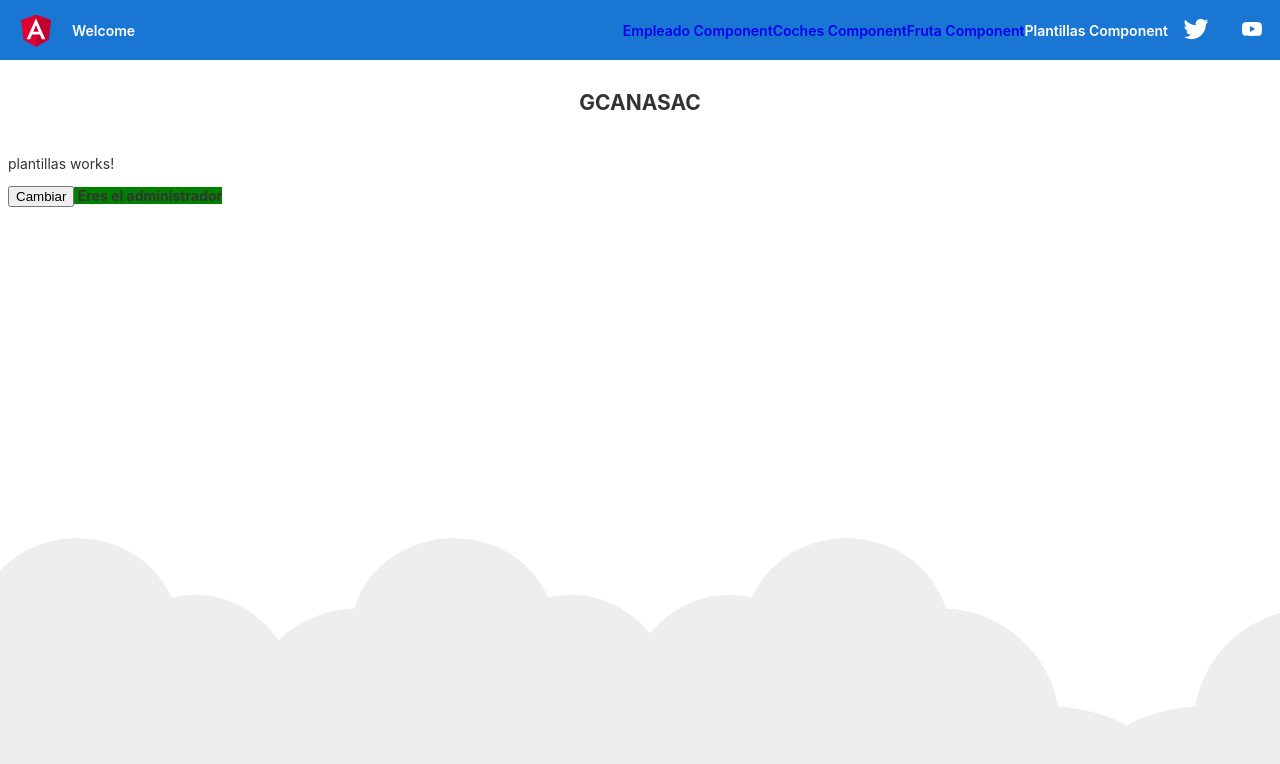
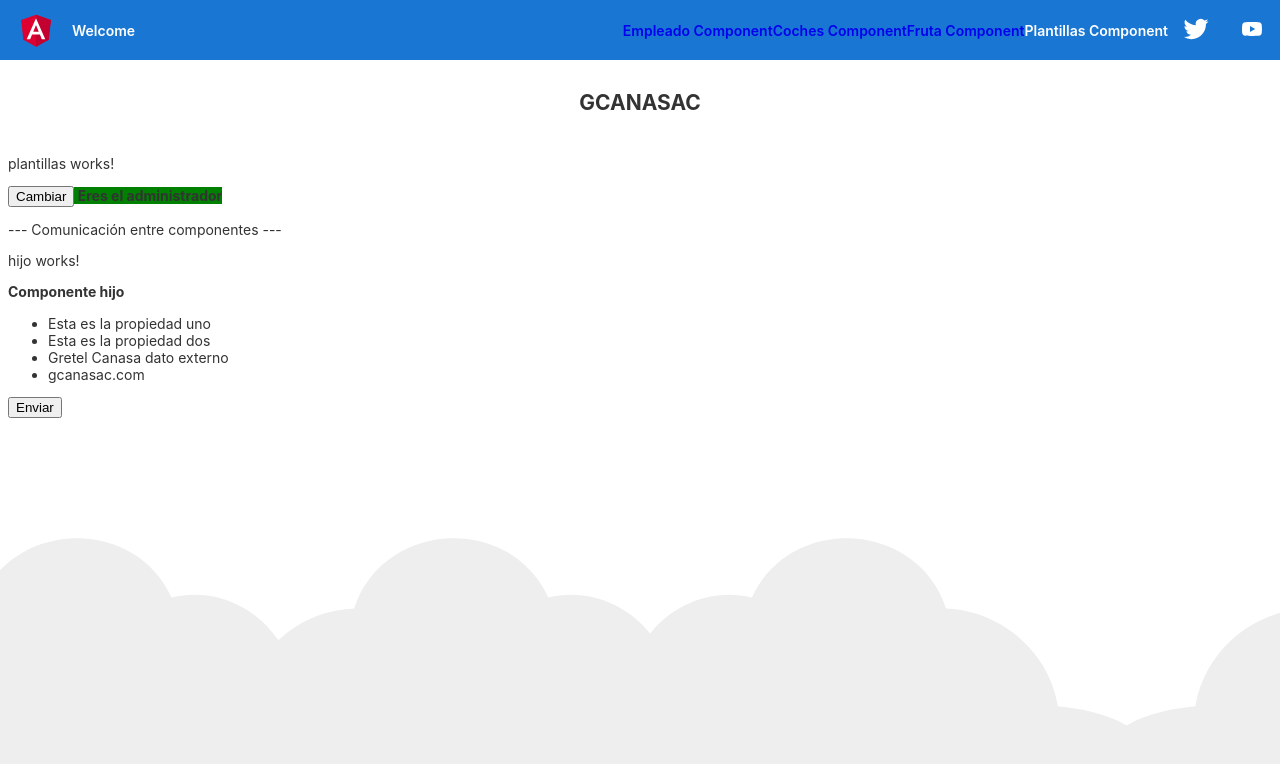
Before and after one commit to elesine/curso-angular, an Angular app: page /plantillas in a window 1280 px wide. Shown: the top 764 px of the page. Built offline with nearby package versions, Linux system fonts and the light colour scheme.

Commit message:
comunicacion entre componentes

```diff
--- a/src/app/app.module.ts
+++ b/src/app/app.module.ts
@@ -9,8 +9,10 @@ import { HomeComponent } from './home/home.component';
 import { ContactoComponent } from './contacto/contacto.component';
 import { ConversorPipe } from './pipes/conversor.pipe';
 import { CochesComponent } from './coches/coches.component';
-import {  HttpClientModule } from '@angular/common/http';
+import { HttpClientModule } from '@angular/common/http';
 import { PlantillasComponent } from './plantillas/plantillas.component';
+import { HijoComponent } from './hijo/hijo.component';
+
 @NgModule({
   declarations: [
     AppComponent,
@@ -21,6 +23,7 @@ import { PlantillasComponent } from './plantillas/plantillas.component';
     ConversorPipe,
     CochesComponent,
     PlantillasComponent,
+    HijoComponent,
 
   ],
   imports: [
--- a/src/app/coches/coches.component.ts
+++ b/src/app/coches/coches.component.ts
@@ -27,6 +27,8 @@ export class CochesComponent {
     console.log("INICIO Componente coches")
     console.log(this.peticionesService.getArticulos().subscribe(
       result => {
+        console.log( "RESULT", result)
+
         this.articulos = result;
         console.log( "RESULT", result)
       },
--- /dev/null
+++ b/src/app/hijo/hijo.component.html
@@ -0,0 +1,11 @@
+<p>hijo works!</p>
+<strong>{{title}}</strong>
+
+<ul>
+  <li>{{propiedadUno}}</li>
+  <li>{{propiedadDos}}</li>
+  <li>{{propiedadTres}}</li>
+  <li>{{propiedadCuatro}}</li>
+</ul>
+
+<button (click)="enviar()">Enviar</button>
--- /dev/null
+++ b/src/app/hijo/hijo.component.ts
@@ -0,0 +1,35 @@
+import { Component, Input, Output, EventEmitter} from '@angular/core';
+
+@Component({
+  selector: 'hijo',
+  templateUrl: './hijo.component.html',
+  styleUrls: ['./hijo.component.css']
+})
+export class HijoComponent {
+  public title: string;
+  @Input() propiedadUno: string;
+  @Input('texto2') propiedadDos: string;
+  @Input('texto3') propiedadTres: string;
+  @Input('texto4') propiedadCuatro: string;
+  @Output() desdeElHijo = new EventEmitter();
+
+  constructor(){
+    this.title = "Componente hijo";
+    this.propiedadUno = '';
+    this.propiedadDos = '';
+    this.propiedadTres = '';
+    this.propiedadCuatro = '';
+
+  }
+
+  ngOnInit(){
+    console.log("3",this.propiedadTres);
+    // // Por defecto puedo usar la funcion para que el componengte padre tenga los datos de componente hijo
+    // this.enviar()
+  }
+
+  enviar(){
+    this.desdeElHijo.emit({nombre: "Metodo enviar desde hijo",
+                           edad:10});
+  }
+}
--- a/src/app/plantillas/plantillas.component.html
+++ b/src/app/plantillas/plantillas.component.html
@@ -7,7 +7,7 @@
   <strong style="background: red"> No eres el administrador </strong>
 </div> -->
 
-<div *ngIf="administrador; then admin else noAdmin"></div>
+<div *ngIf="administrador; then admin; else noAdmin"></div>
 
 <ng-template #admin>
   <button (click)="cambiarEstado(false)">Cambiar</button>
@@ -18,3 +18,19 @@
   <button (click)="cambiarEstado(true)">Cambiar</button>
   <strong style="background: red"> No eres el administrador </strong>
 </ng-template>
+
+<!-- Comunicación entre componentes -->
+<p>--- Comunicación entre componentes ---</p>
+<hijo
+  [propiedadUno] = "'Esta es la propiedad uno'"
+  [texto2] = "'Esta es la propiedad dos'"
+  [texto3] = "datoExterno"
+  [texto4] = "identity.web"
+  (desdeElHijo) = "recibirDatos($event)"
+>
+</hijo>
+<div *ngIf="datosDelHijo.nombre">
+  <h3>Datos del componente Hijo</h3>
+  <h4>{{datosDelHijo.nombre}}</h4>
+  <h4>{{datosDelHijo.edad}}</h4>
+</div>
--- a/src/app/plantillas/plantillas.component.ts
+++ b/src/app/plantillas/plantillas.component.ts
@@ -8,13 +8,27 @@ import { Component } from '@angular/core';
 export class PlantillasComponent {
   public titulo;
   public administrador;
+  public datoExterno = "Gretel Canasa dato externo";
+  public identity = {
+    id: 1,
+    web: 'gcanasac.com',
+    tematica: 'web programming'
+  };
+  public datosDelHijo: any;
+
 
   constructor(){
     this.titulo = "Componente Plantillas";
     this.administrador = true;
+    this.datosDelHijo = '';
   }
 
   cambiarEstado(value: boolean){
     this.administrador = value;
   }
+
+  recibirDatos(event: any){
+    console.log(event);
+    this.datosDelHijo = event;
+  }
 }
```
Also changed, not shown: src/app/hijo/hijo.component.css (added), 1 other file (tests, documents, lock files or other folders).
